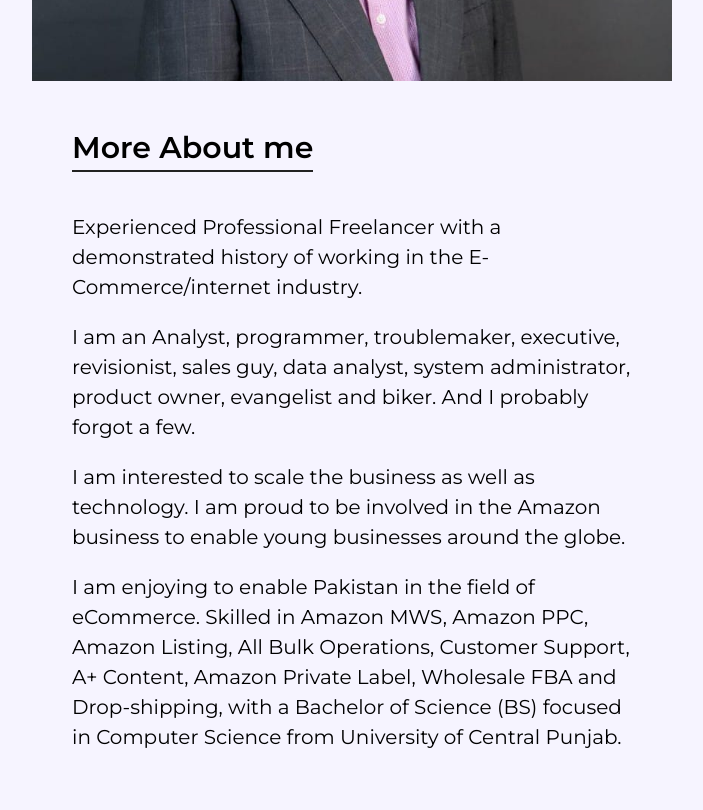
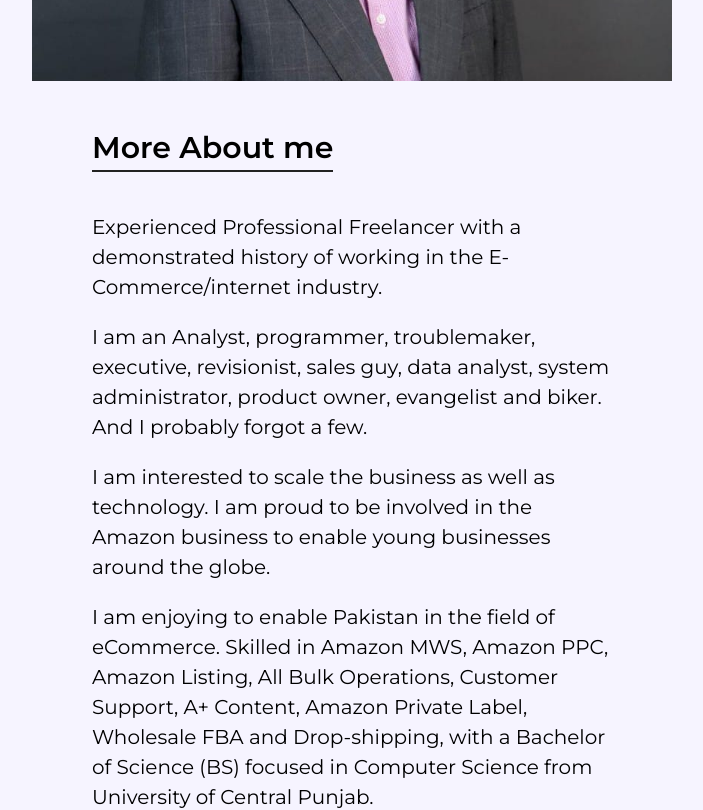
Before and after one commit to umerkang66/hammad-portfolio, a Next.js app: page /about in a window 1280 px wide. Shown: the part 560-1370 px from the top of the page, without its empty margins (288-991 px from the left). Built offline with nearby package versions, Linux system fonts and the light colour scheme.

Commit message:
update loading line (progressbar) color

```diff
--- a/pages/_app.tsx
+++ b/pages/_app.tsx
@@ -15,7 +15,7 @@ const App = ({ Component, pageProps }: AppProps) => {
       </Head>
       <NextNProgress
         height={3}
-        color="#969799"
+        color="#52afd1"
         options={{ showSpinner: false }}
       />
       <Layout>
--- a/styles/_base.scss
+++ b/styles/_base.scss
@@ -35,6 +35,6 @@ body {
 
 .container-small {
   max-width: 60rem;
-  padding: 0 2rem;
+  padding: 0 4rem;
   margin: auto;
 }
```
